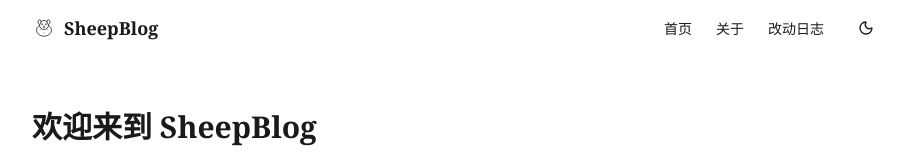
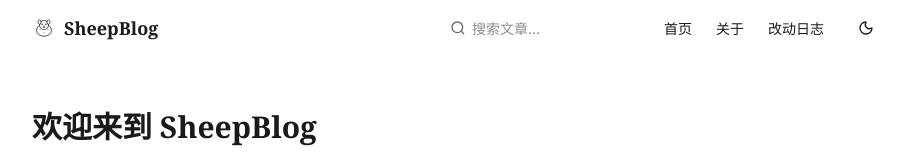
Before and after one commit to AyanamiReiEva/SheepBlog, a Next.js app: page / in a window 1280 px wide. Shown: the top 160 px of the page, without its empty margins (182-1086 px from the left). Built offline with nearby package versions, Linux system fonts and the light colour scheme.

Commit message:
feat: 导航栏添加搜索框

```diff
--- a/components/site-header.tsx
+++ b/components/site-header.tsx
@@ -3,8 +3,14 @@
 import Link from "next/link";
 import { Moon, Sun } from "lucide-react";
 import { useTheme } from "./theme-provider";
+import { Search } from "./search";
+import type { PostMetadata } from "@/lib/posts";
 
-export function SiteHeader() {
+interface SiteHeaderProps {
+  posts: PostMetadata[];
+}
+
+export function SiteHeader({ posts }: SiteHeaderProps) {
   const { theme, toggleTheme } = useTheme();
 
   return (
@@ -55,6 +61,7 @@ export function SiteHeader() {
           SheepBlog
         </Link>
         <nav style={{ display: 'flex', alignItems: 'center', gap: '24px' }}>
+          <Search posts={posts} />
           <Link href="/" style={{
             fontSize: '14px',
             textDecoration: 'none',
```
